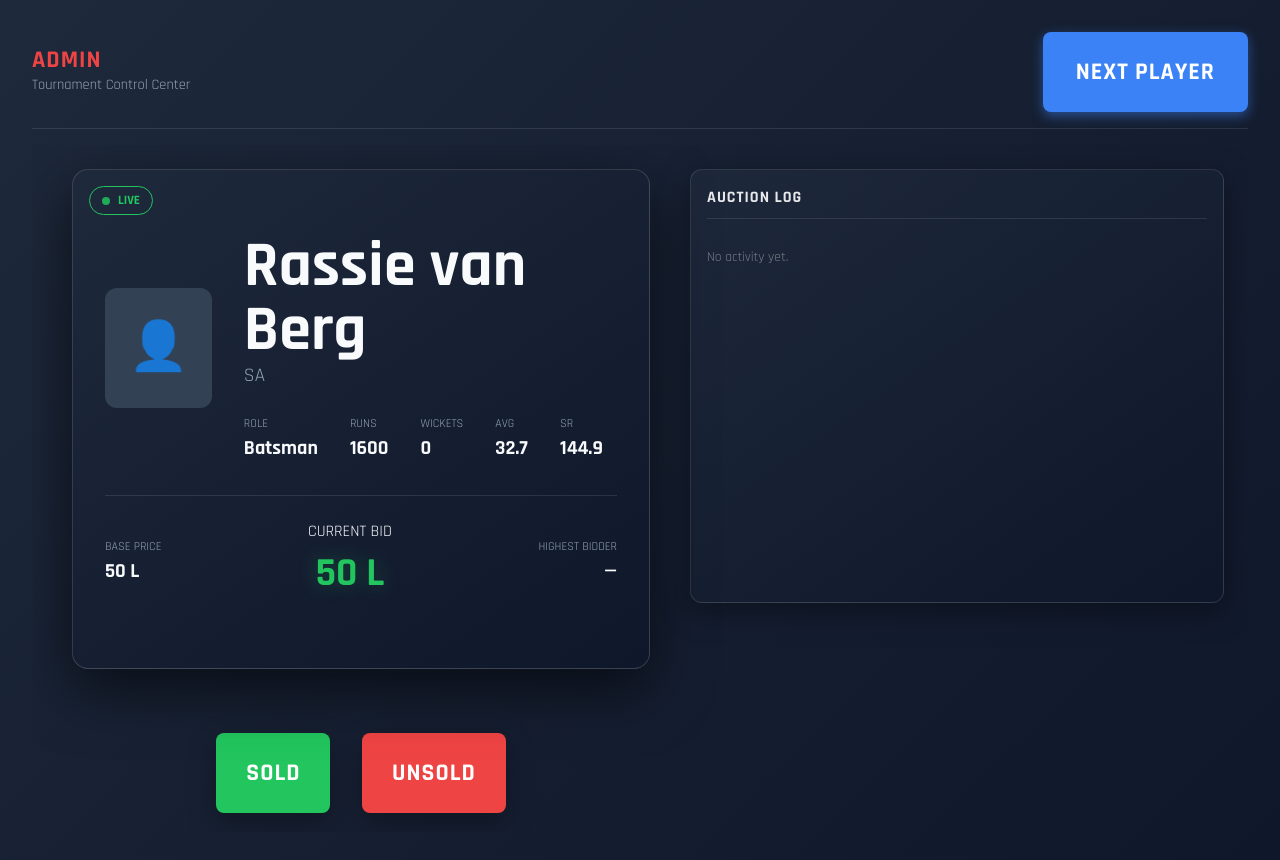
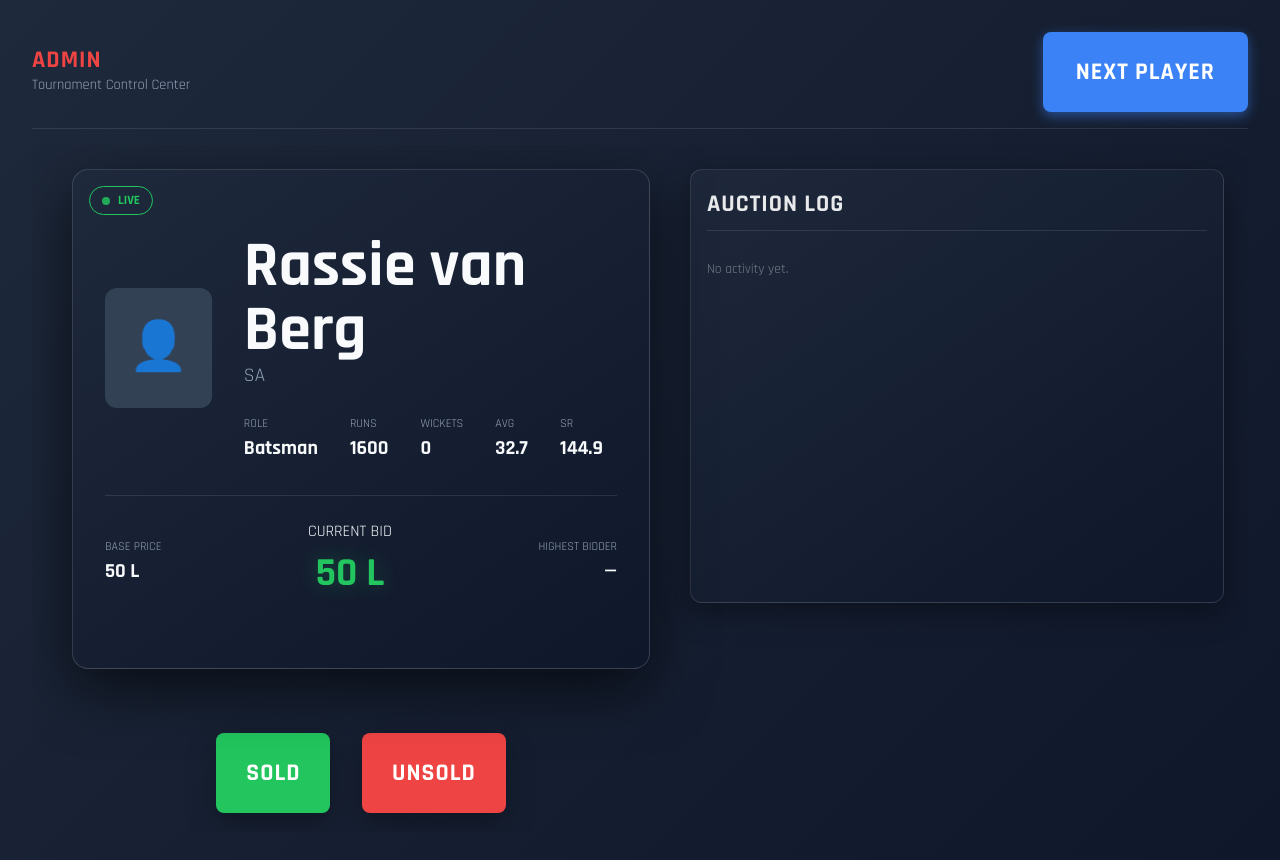
Before and after one commit to addysrii/bidding-game, a React (Vite) app: page /admin in a window 1280 px wide. Shown: the top 860 px of the page. Built offline with nearby package versions, Linux system fonts and the light colour scheme.

Commit message:
text size modifies in auction log

```diff
--- a/src/AdminPanel.css
+++ b/src/AdminPanel.css
@@ -154,7 +154,7 @@ body.admin-page *::-webkit-scrollbar {
 
 .admin-log-title {
     margin: 0 0 0.75rem 0;
-    font-size: 1rem;
+    font-size: 1.5rem;
     font-weight: 700;
     text-transform: uppercase;
     letter-spacing: 1px;
@@ -185,7 +185,7 @@ body.admin-page *::-webkit-scrollbar {
 }
 
 .admin-log-entry {
-    font-size: 0.8rem;
+    font-size: 1.2rem;
     padding: 0.5rem 0.6rem;
     border-radius: 8px;
     border-left: 3px solid;
```
